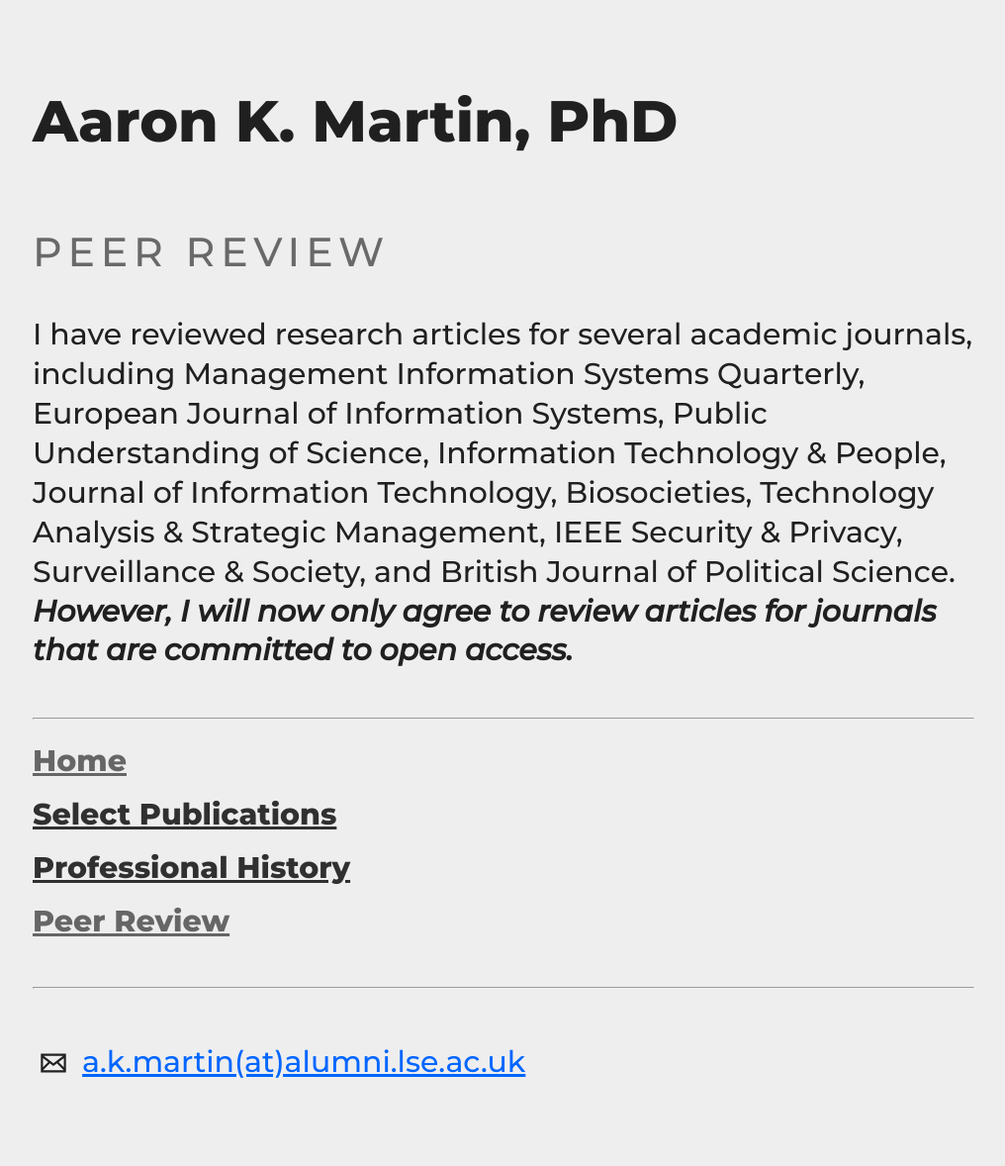
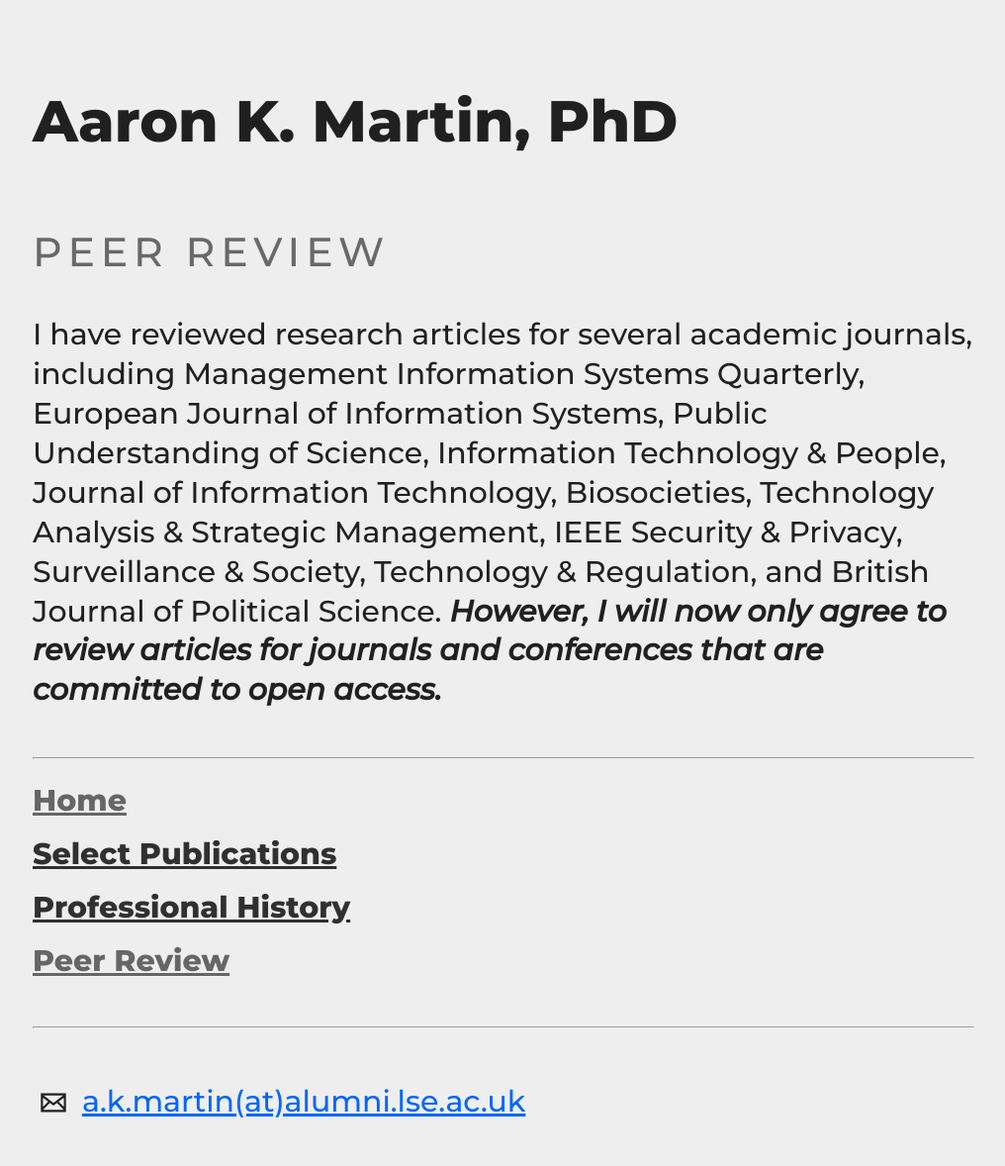
Before and after one commit to haroonalrasheed/641a, a Jekyll site: the page built from peer-review/index.md, in a window 1280 px wide. Shown: the whole page at 99% size, without its empty margins (131-1147 px from the left). Built offline with Jekyll 4.4.1, drawn with Linux system fonts in a browser that asks for light colours; before the commit the page ends 1138 px from its top, so only the background shows below that.

Commit message:
Update index.md

```diff
--- a/peer-review/index.md
+++ b/peer-review/index.md
@@ -5,4 +5,4 @@ title: Peer Review
 
 ## Peer Review
 
-I have reviewed research articles for several academic journals, including Management Information Systems Quarterly, European Journal of Information Systems, Public Understanding of Science, Information Technology & People, Journal of Information Technology, Biosocieties, Technology Analysis & Strategic Management, IEEE Security & Privacy, Surveillance & Society, and British Journal of Political Science. **_However, I will now only agree to review articles for journals that are committed to open access._**
+I have reviewed research articles for several academic journals, including Management Information Systems Quarterly, European Journal of Information Systems, Public Understanding of Science, Information Technology & People, Journal of Information Technology, Biosocieties, Technology Analysis & Strategic Management, IEEE Security & Privacy, Surveillance & Society, Technology & Regulation, and British Journal of Political Science. **_However, I will now only agree to review articles for journals and conferences that are committed to open access._**
```
